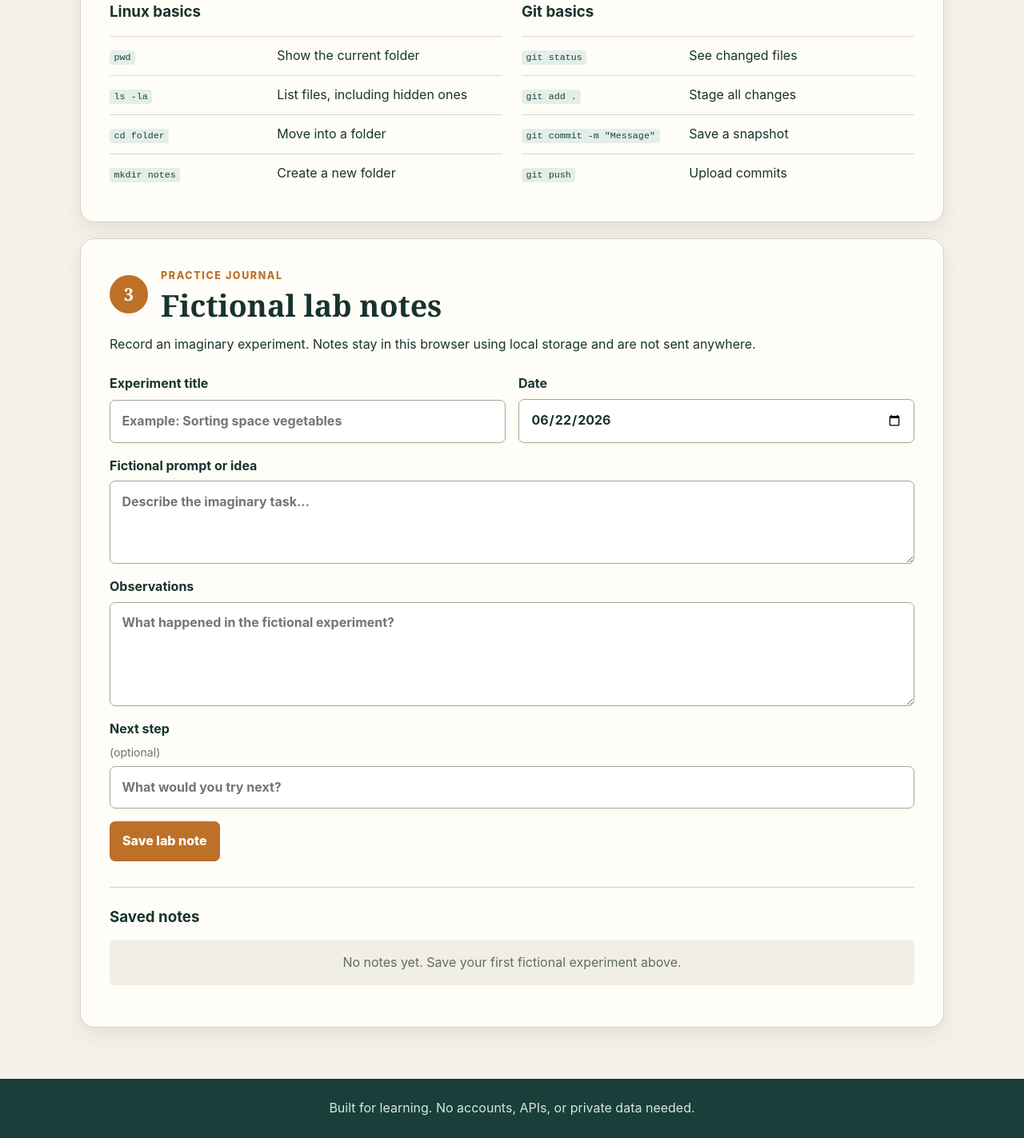
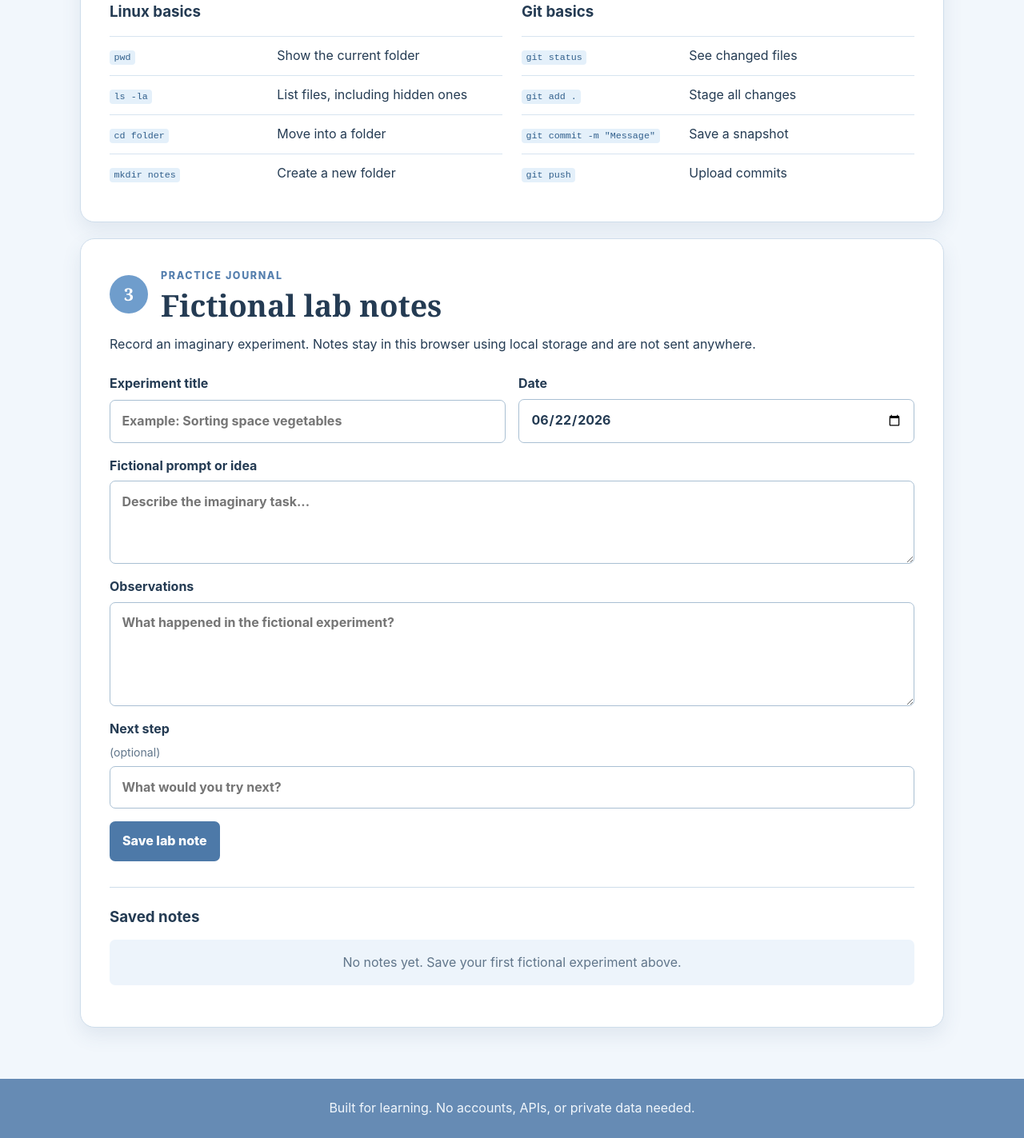
Before and after one commit to wfardon1/ai-foundations-part-2, a website built with Vite: page ai-lab-notes/index.html in a window 1280 px wide. Shown: the part 1001-2424 px from the top of the page at 80% size. Built offline with nearby package versions, Linux system fonts and the light colour scheme.

Commit message:
Update app with soft blue color palette

```diff
--- a/ai-lab-notes/src/style.css
+++ b/ai-lab-notes/src/style.css
@@ -1,6 +1,6 @@
 :root {
-  color: #18332f;
-  background: #f4f1e8;
+  color: #243b53;
+  background: #f2f7fc;
   font-family: Inter, ui-sans-serif, system-ui, -apple-system, BlinkMacSystemFont, "Segoe UI", sans-serif;
   font-synthesis: none;
   line-height: 1.6;
@@ -21,9 +21,9 @@ body {
 }
 
 .site-header {
-  color: #fffdf5;
-  background: #183f39;
-  border-bottom: 6px solid #e3a72f;
+  color: #f8fbff;
+  background: #668bb4;
+  border-bottom: 6px solid #b9d5ef;
 }
 
 .hero {
@@ -32,7 +32,7 @@ body {
 
 .eyebrow {
   margin: 0 0 0.35rem;
-  color: #bd7028;
+  color: #557fae;
   font-size: 0.78rem;
   font-weight: 800;
   letter-spacing: 0.13em;
@@ -40,7 +40,7 @@ body {
 }
 
 .site-header .eyebrow {
-  color: #f3c267;
+  color: #e1effc;
 }
 
 h1,
@@ -74,7 +74,7 @@ h4 {
 .intro {
   max-width: 650px;
   margin-bottom: 0;
-  color: #d9e6df;
+  color: #edf6ff;
   font-size: 1.12rem;
 }
 
@@ -86,10 +86,10 @@ h4 {
 
 .card {
   padding: clamp(1.25rem, 4vw, 2.25rem);
-  background: #fffdf7;
-  border: 1px solid #d9d2c1;
+  background: #ffffff;
+  border: 1px solid #ceddeb;
   border-radius: 18px;
-  box-shadow: 0 10px 25px rgb(24 51 47 / 8%);
+  box-shadow: 0 10px 25px rgb(54 91 128 / 10%);
 }
 
 .section-heading {
@@ -106,7 +106,7 @@ h4 {
   height: 3rem;
   place-items: center;
   color: #fff;
-  background: #bd7028;
+  background: #6f9dcc;
   border-radius: 50%;
   font-family: Georgia, serif;
   font-size: 1.35rem;
@@ -124,20 +124,20 @@ h4 {
   align-items: center;
   gap: 0.7rem;
   padding: 0.8rem 1rem;
-  background: #f1eee4;
+  background: #edf4fb;
   border-radius: 9px;
 }
 
 input[type='checkbox'] {
   width: 1.15rem;
   height: 1.15rem;
-  accent-color: #bd7028;
+  accent-color: #5d88b7;
 }
 
 code {
   padding: 0.12rem 0.35rem;
-  color: #17443c;
-  background: #e4eee9;
+  color: #315f8c;
+  background: #e4f0fa;
   border-radius: 4px;
   font-size: 0.9em;
 }
@@ -157,7 +157,7 @@ code {
   grid-template-columns: minmax(120px, 0.7fr) 1fr;
   gap: 0.75rem;
   padding: 0.7rem 0;
-  border-top: 1px solid #ddd7c8;
+  border-top: 1px solid #d7e4f0;
 }
 
 .commands dt,
@@ -170,7 +170,7 @@ form {
   gap: 1rem;
   margin-top: 1.5rem;
   padding-bottom: 2rem;
-  border-bottom: 1px solid #d9d2c1;
+  border-bottom: 1px solid #ceddeb;
 }
 
 .form-row {
@@ -190,7 +190,7 @@ textarea {
   padding: 0.8rem 0.9rem;
   color: inherit;
   background: #fff;
-  border: 1px solid #a9a596;
+  border: 1px solid #a9bfd3;
   border-radius: 7px;
   font: inherit;
 }
@@ -202,12 +202,12 @@ textarea {
 input:focus,
 textarea:focus,
 button:focus-visible {
-  outline: 3px solid rgb(227 167 47 / 45%);
+  outline: 3px solid rgb(111 157 204 / 45%);
   outline-offset: 2px;
 }
 
 .optional {
-  color: #6b746e;
+  color: #60758a;
   font-size: 0.88rem;
   font-weight: 400;
 }
@@ -224,7 +224,7 @@ button:focus-visible {
 button {
   padding: 0.75rem 1rem;
   color: #fff;
-  background: #bd7028;
+  background: #4d79a8;
   border: 0;
   border-radius: 7px;
   font: inherit;
@@ -233,11 +233,11 @@ button {
 }
 
 button:hover {
-  background: #96551d;
+  background: #365f8c;
 }
 
 .save-status {
-  color: #2d6b54;
+  color: #416f9f;
   font-weight: 700;
 }
 
@@ -269,8 +269,8 @@ button:hover {
 
 .note {
   padding: 1.15rem;
-  background: #f1eee4;
-  border-left: 4px solid #2d6b54;
+  background: #edf4fb;
+  border-left: 4px solid #6f9dcc;
   border-radius: 7px;
 }
 
@@ -280,7 +280,7 @@ button:hover {
 }
 
 .note time {
-  color: #616c66;
+  color: #60758a;
   white-space: nowrap;
 }
 
@@ -299,16 +299,16 @@ button:hover {
 
 .empty-message {
   padding: 1rem;
-  color: #616c66;
-  background: #f1eee4;
+  color: #60758a;
+  background: #edf4fb;
   border-radius: 7px;
   text-align: center;
 }
 
 footer {
   padding-block: 1.5rem;
-  color: #d9e6df;
-  background: #183f39;
+  color: #f1f7fd;
+  background: #668bb4;
   text-align: center;
 }
 
```
